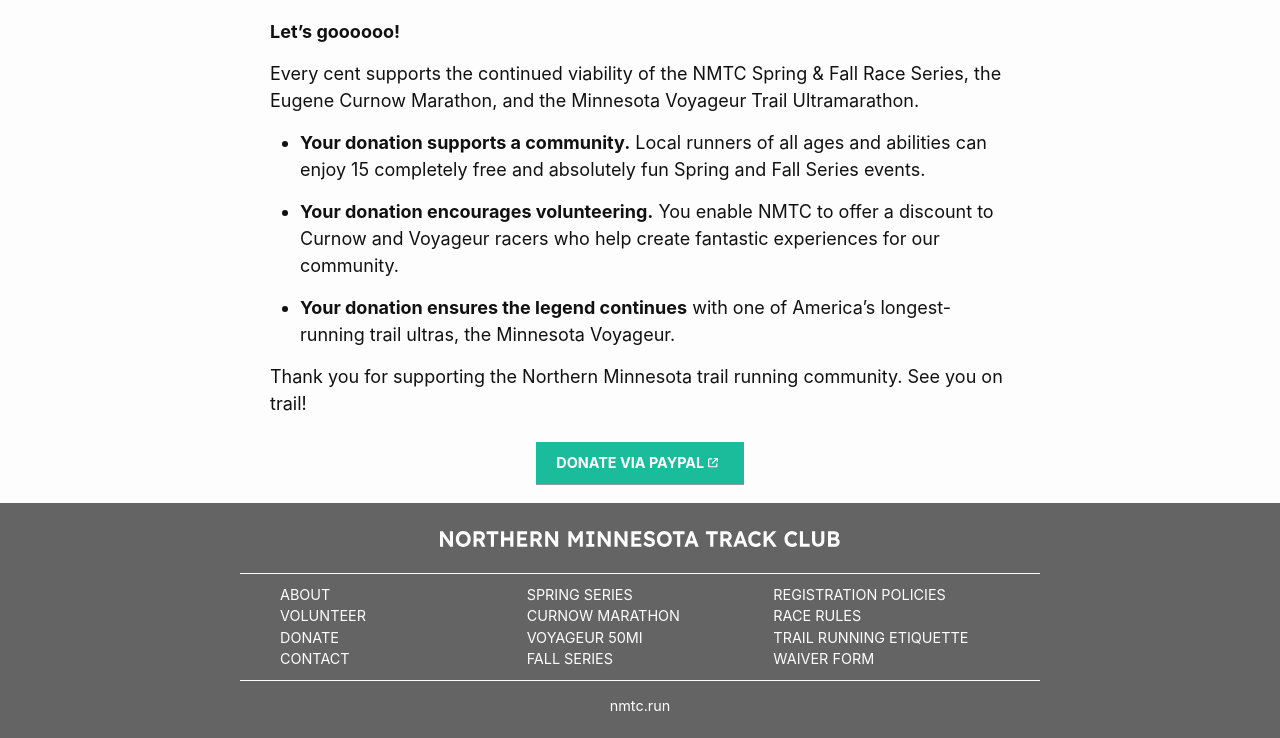
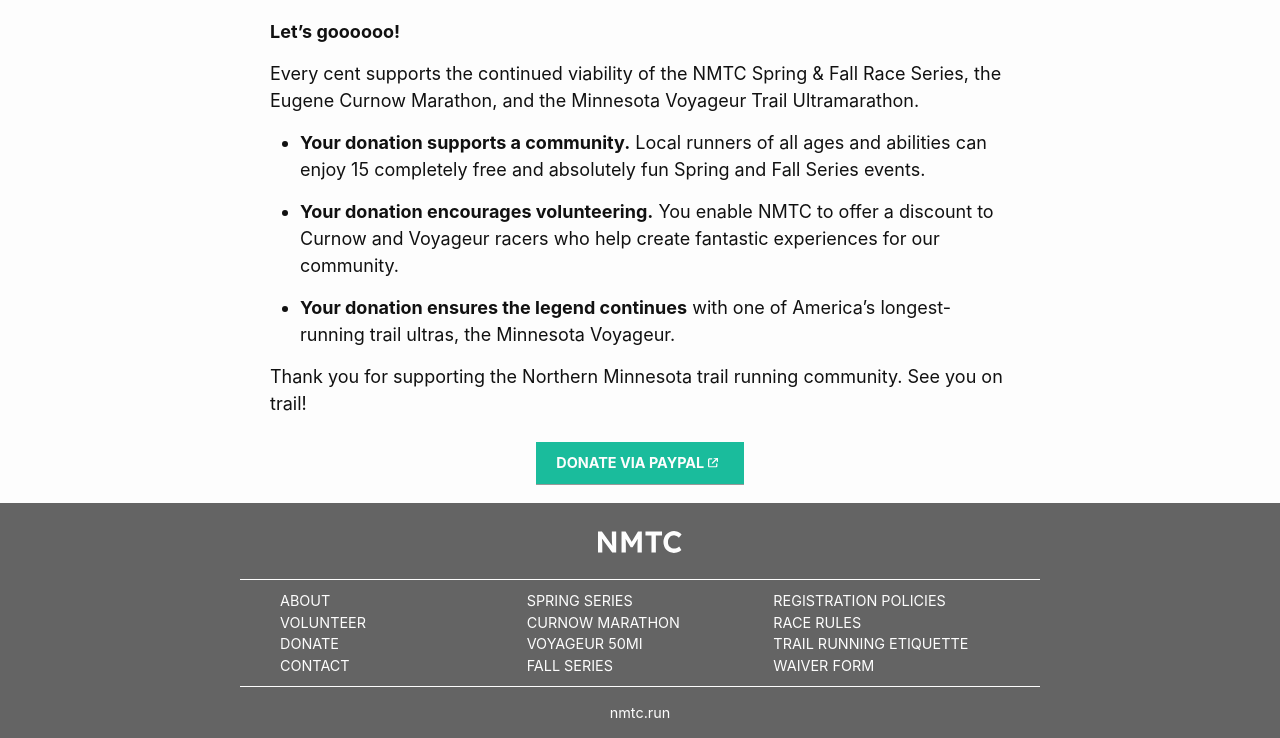
Before and after one commit to nmtc-run/nmtc-run.github.io, a Jekyll site: the page built from pages/donate.md, in a window 1280 px wide. Shown: the part 778-1516 px from the top of the page. Built offline with Jekyll 4.4.1, drawn with Linux system fonts in a browser that asks for light colours.

Commit message:
switch footer logo to acronym

```diff
--- a/_includes/footer.html
+++ b/_includes/footer.html
@@ -3,7 +3,7 @@
     <a href="/">
       <div class="footer-logo">
         <!-- <img src="/assets/logos/nmtc-icon-light.svg" alt=""> -->
-        <img src="/assets/logos/nmtc-words-light.svg" alt="">
+        <img src="/assets/logos/nmtc-acro-light.svg" alt="">
       </div>
     </a>
   </div>
--- a/_sass/nmtc/_footer.scss
+++ b/_sass/nmtc/_footer.scss
@@ -34,7 +34,7 @@
 }
 
 .footer-logo img {
-  max-height: 3em;
+  max-height: 1.5em;
   padding: 2em 0 1.8em 0;
   max-width: 400px;
 }
```
